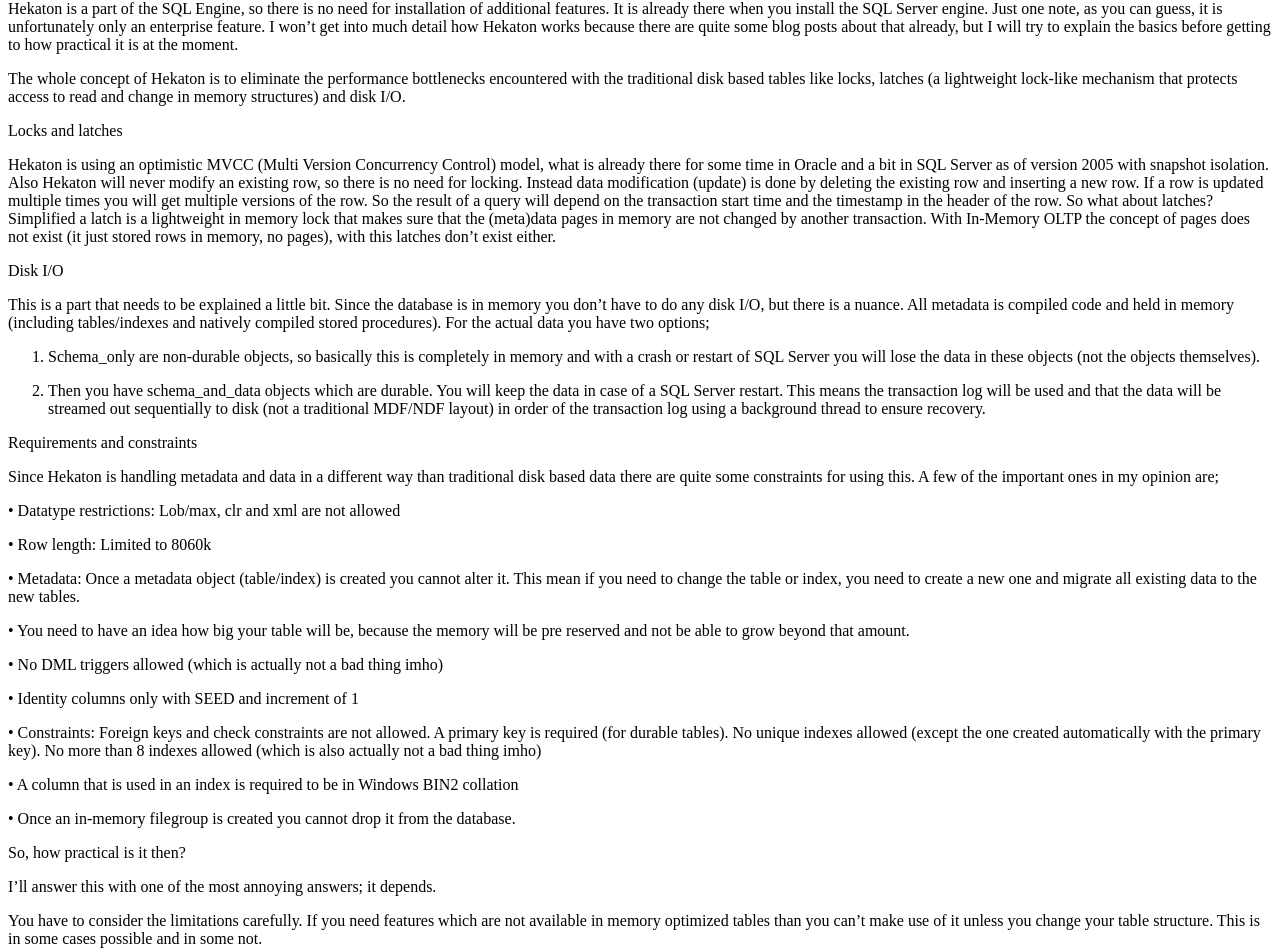
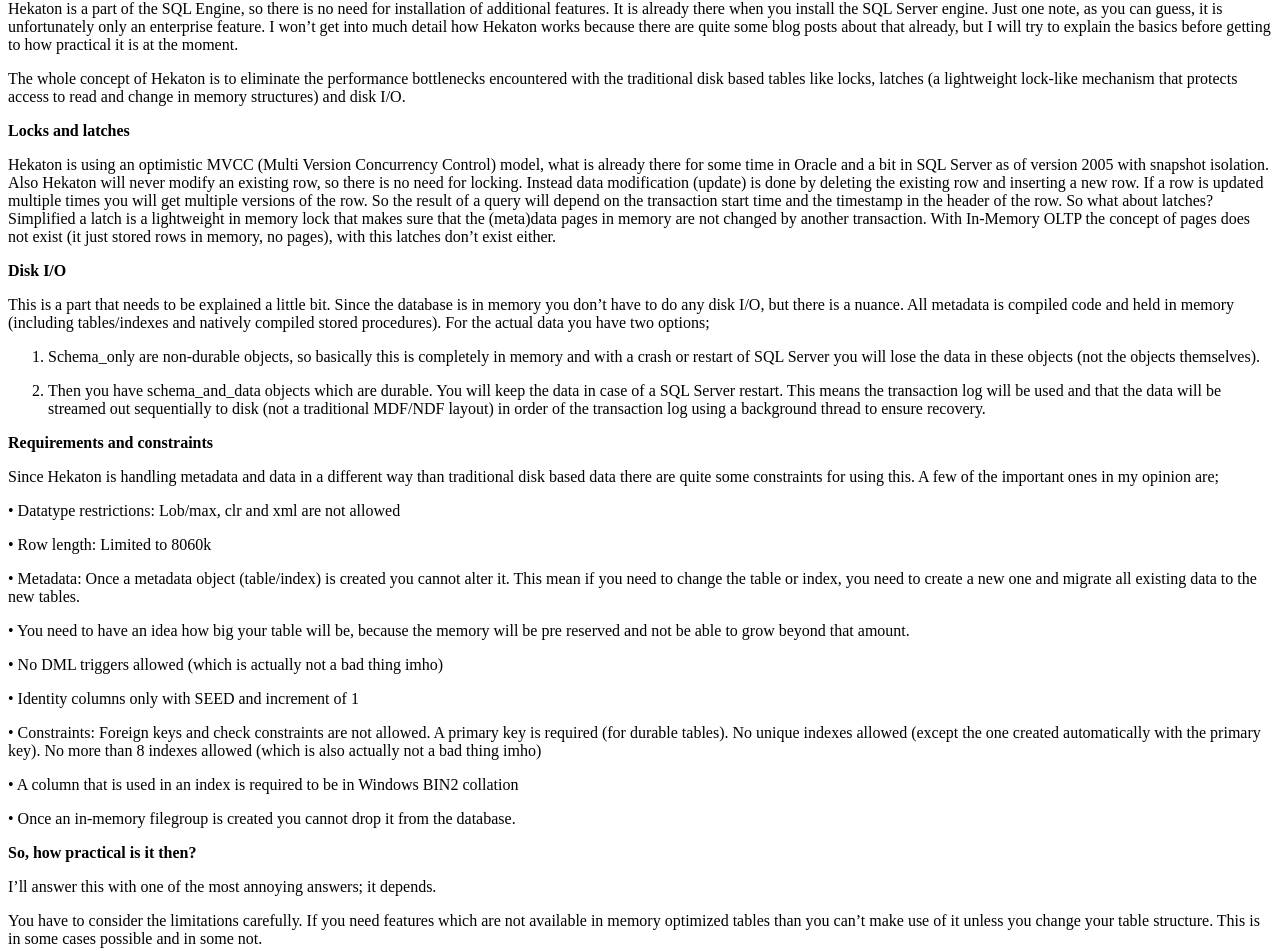
Before and after one commit to catwithboots/catwithboots.github.io, a Jekyll site: the page built from _posts/2014-11-29-How_practical_are_Memory_Optimized_Tables_in_SQL_Server_2014.md, in a window 1280 px wide. Shown: the part 345-1296 px from the top of the page. Built offline with Jekyll 4.4.1, drawn with Linux system fonts in a browser that asks for light colours; nearby versions of some CDN libraries; library files that are not in the unit come from our copies; comment, search, counter and statistics services are not loaded.

```diff
--- a/_posts/2014-11-29-How_practical_are_Memory_Optimized_Tables_in_SQL_Server_2014.md
+++ b/_posts/2014-11-29-How_practical_are_Memory_Optimized_Tables_in_SQL_Server_2014.md
@@ -16,20 +16,21 @@ Hekaton is a part of the SQL Engine, so there is no need for installation of add
 
 The whole concept of Hekaton is to eliminate the performance bottlenecks encountered with the traditional disk based tables like locks, latches (a lightweight lock-like mechanism that protects access to read and change in memory structures) and disk I/O.
 
-Locks and latches
+**Locks and latches**
 
 Hekaton is using an optimistic MVCC (Multi Version Concurrency Control) model, what is already there for some time in Oracle and a bit in SQL Server as of version 2005 with snapshot isolation. Also Hekaton will never modify an existing row, so there is no need for locking. Instead data modification (update) is done by deleting the existing row and inserting a new row. If a row is updated multiple times you will get multiple versions of the row. So the result of a query will depend on the transaction start time and the timestamp in the header of the row.
 So what about latches? Simplified a latch is a lightweight in memory lock that makes sure that the (meta)data pages in memory are not changed by another transaction. With In-Memory OLTP the concept of pages does not exist (it just stored rows in memory, no pages), with this latches don't exist either.
 
-Disk I/O
+**Disk I/O**
 
 This is a part that needs to be explained a little bit. Since the database is in memory you don't have to do any disk I/O, but there is a nuance. All metadata is compiled code  and held in memory (including tables/indexes and natively compiled stored procedures). For the actual data you have two options;
 
-1.	Schema_only are non-durable objects, so basically this is completely in memory and with a crash or restart of SQL Server you will lose the data in these objects (not the objects themselves).
 
-2.	Then you have schema_and_data objects which are durable. You will keep the data in case of a SQL Server restart. This means the transaction log will be used and that the data will be streamed out sequentially to disk (not a traditional MDF/NDF layout) in order of the transaction log using a background thread to ensure recovery.
+1. Schema_only are non-durable objects, so basically this is completely in memory and with a crash or restart of SQL Server you will lose the data in these objects (not the objects themselves).
 
-Requirements and constraints
+2. Then you have schema_and_data objects which are durable. You will keep the data in case of a SQL Server restart. This means the transaction log will be used and that the data will be streamed out sequentially to disk (not a traditional MDF/NDF layout) in order of the transaction log using a background thread to ensure recovery.
+
+**Requirements and constraints**
 
 Since Hekaton is handling metadata and data in a different way than traditional disk based data there are quite some constraints for using this. A few of the important ones in my opinion are;
 
@@ -51,7 +52,7 @@ Since Hekaton is handling metadata and data in a different way than traditional
 
 •	Once an in-memory filegroup is created you cannot drop it from the database.
 
-So, how practical is it then?
+**So, how practical is it then?**
 
 I'll answer this with one of the most annoying answers; it depends.
 
```
